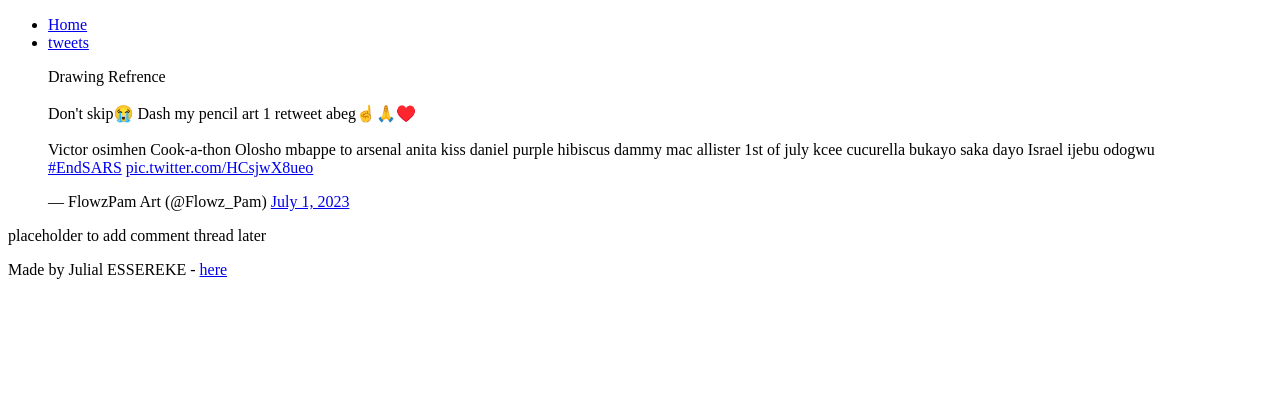
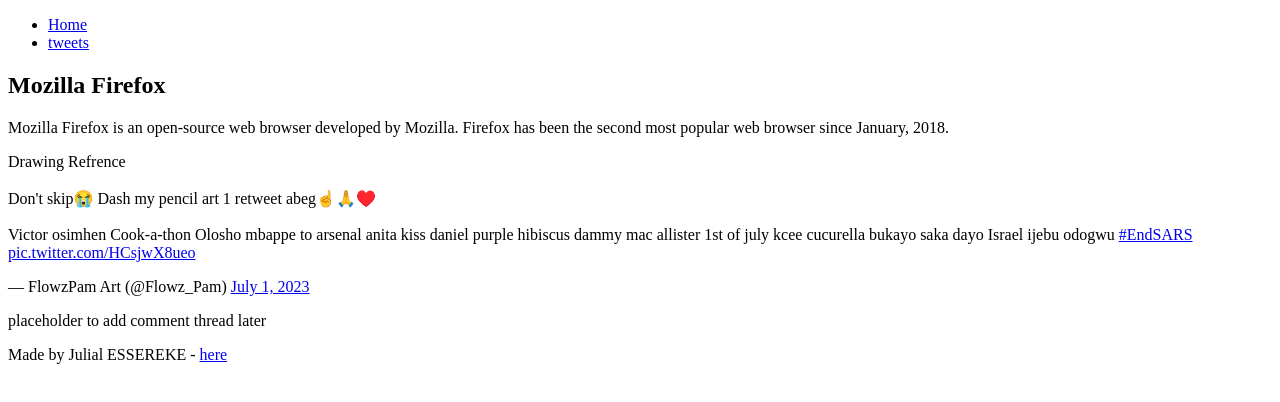
Before and after one commit to es-julial/alx_html_css, a plain HTML site: page tweets.html in a window 1280 px wide. Drawn offline with Linux system fonts and the light colour scheme.

Commit message:
Add some level of creativity

```diff
--- a/tweets.html
+++ b/tweets.html
@@ -15,15 +15,15 @@
     </header>
     <main>
         <article>
-            <blockquote class="twitter-tweet">
+            <h2>Mozilla Firefox</h2>
+            <p>Mozilla Firefox is an open-source web browser developed by Mozilla. Firefox has been the second most popular web
+                browser since January, 2018.</p>
                 <p lang="en" dir="ltr">Drawing Refrence<br><br>Don&#39;t skip😭 Dash my pencil art 1 retweet
                     abeg☝️🙏♥️<br><br>Victor osimhen Cook-a-thon Olosho mbappe to arsenal anita kiss daniel purple hibiscus
                     dammy mac allister 1st of july kcee cucurella bukayo saka dayo Israel ijebu odogwu <a
                         href="https://twitter.com/hashtag/EndSARS?src=hash&amp;ref_src=twsrc%5Etfw">#EndSARS</a> <a
                         href="https://t.co/HCsjwX8ueo">pic.twitter.com/HCsjwX8ueo</a></p>&mdash; FlowzPam Art (@Flowz_Pam)
                 <a href="https://twitter.com/Flowz_Pam/status/1675087769742327808?ref_src=twsrc%5Etfw">July 1, 2023</a>
-            </blockquote>
-            <script async src="https://platform.twitter.com/widgets.js" charset="utf-8"></script>
         </article>
         <aside>
             <p>placeholder to add comment thread later</p>
```
Also changed, not shown: index.html (+5 -0 lines).
